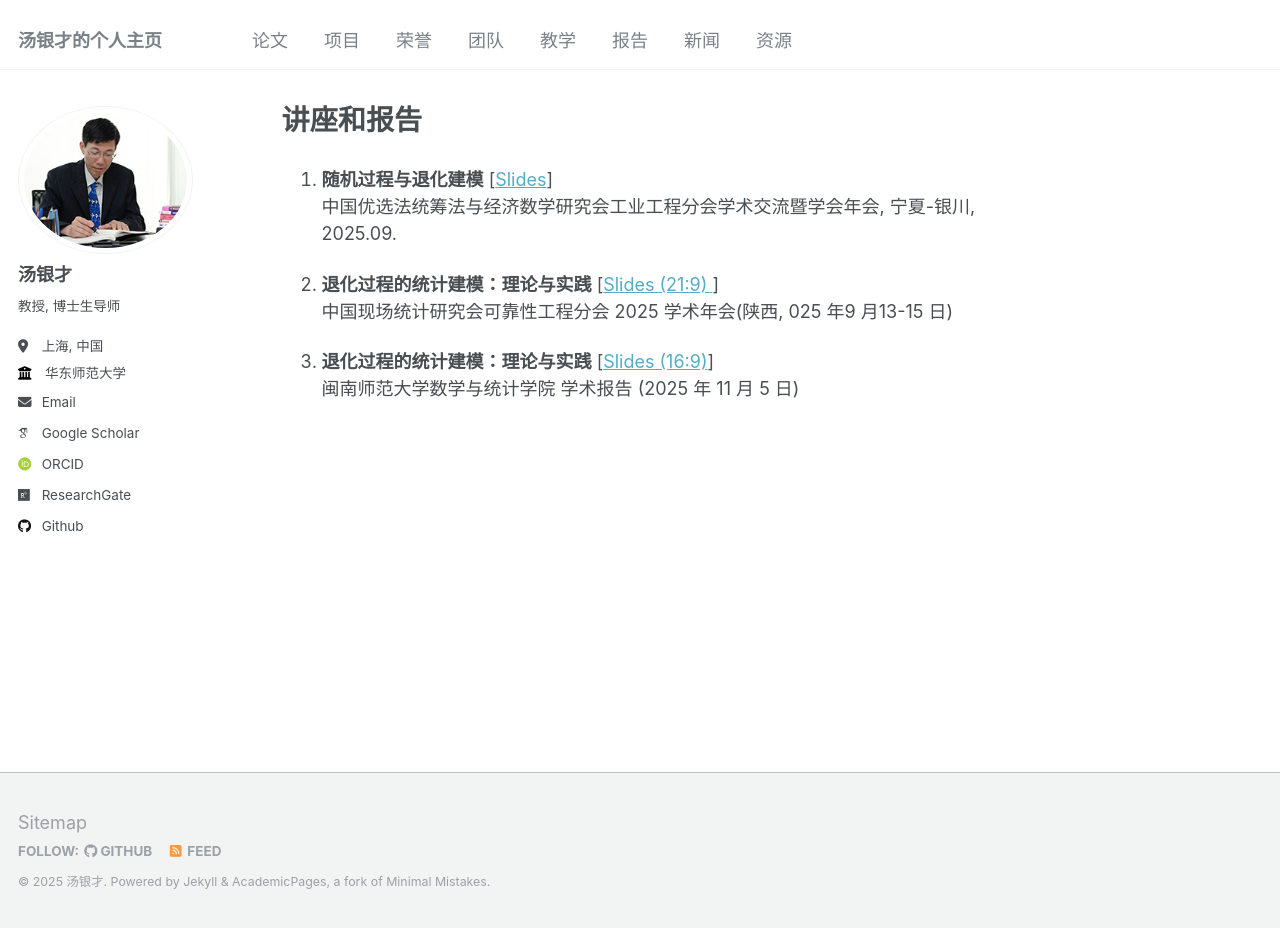
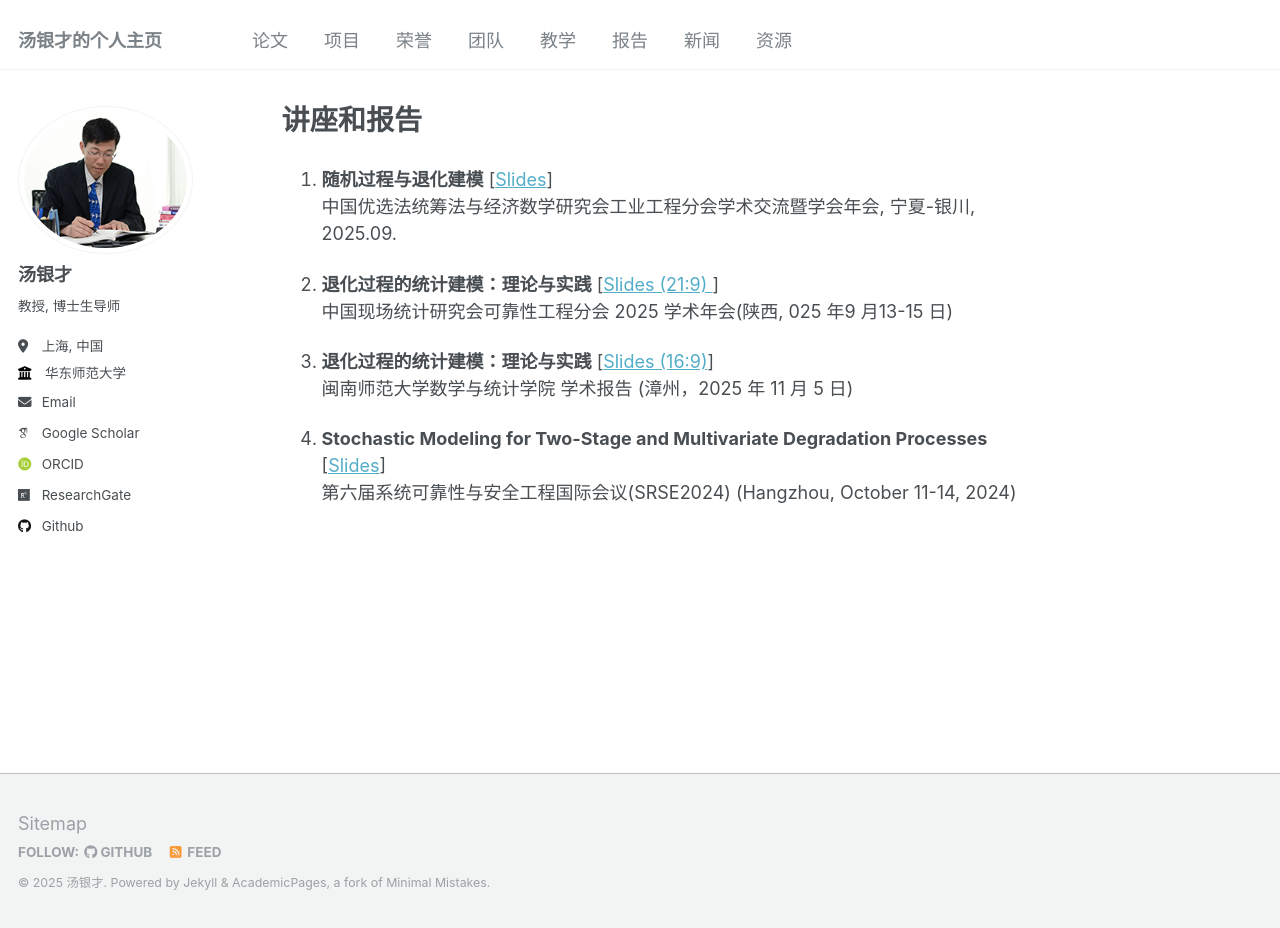
Before and after one commit to tangyc8866/tangyc8866.github.io, a Jekyll site: the page built from _pages/talks.md, in a window 1280 px wide and 928 px high. Built offline with Jekyll 4.4.1, drawn with Linux system fonts in a browser that asks for light colours; some web fonts are replaced.

Commit message:
Update talks.md

```diff
--- a/_pages/talks.md
+++ b/_pages/talks.md
@@ -11,4 +11,7 @@ author_profile: true
    中国现场统计研究会可靠性工程分会 2025 学术年会(陕西, 025 年9 月13-15 日)
 
 1. **退化过程的统计建模：理论与实践** [<a href="/files/slides/退化过程的统计建模-2025-09-14_apr219-withclock.pdf">Slides (16:9)</a>]
-   闽南师范大学数学与统计学院 学术报告 (2025 年 11 月 5 日)
+   闽南师范大学数学与统计学院 学术报告 (漳州，2025 年 11 月 5 日)
+
+1. **Stochastic Modeling for Two-Stage and Multivariate Degradation Processes** [<a href="/files/slides/Tang-SRSE2024.pdf">Slides</a>]
+   第六届系统可靠性与安全工程国际会议(SRSE2024) (Hangzhou, October 11-14, 2024)
```
